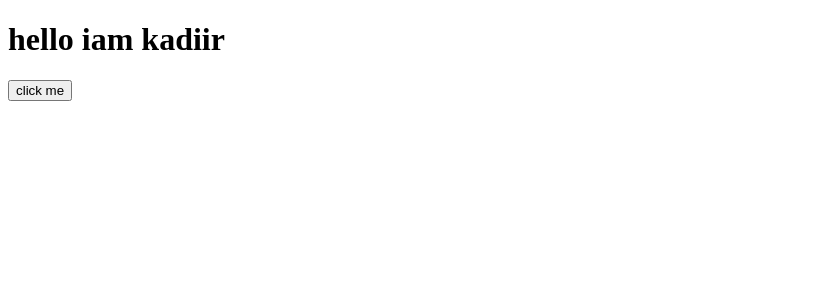
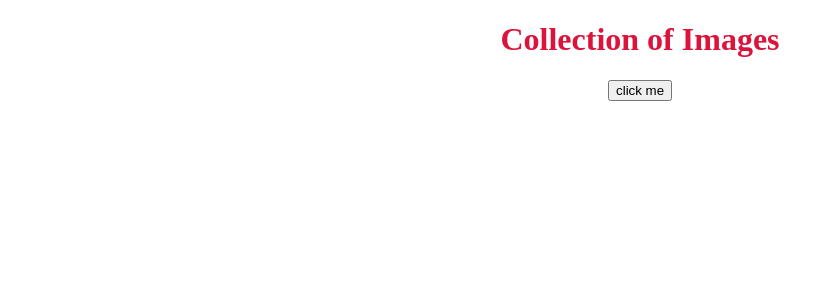
Before and after one commit to kadiri2006/kadiri-blog, a React (Create React App) app: page / in a window 1280 px wide. Shown: the top 300 px of the page, without its empty margins (0-834 px from the left). Built offline with nearby package versions, Linux system fonts and the light colour scheme.

Commit message:
add url image and update image to gallery

```diff
--- a/src/App.js
+++ b/src/App.js
@@ -1,5 +1,6 @@
 import React, { useEffect, useRef, useState } from "react";
 import Images from "./components/Images";
+import style from "./components/style.css"
 export default function App() {
   const [stat, setstat] = useState(false);
   const testd = useRef(false);
@@ -23,9 +24,9 @@ export default function App() {
   return (
     <div>
       {console.log("App render")}
-      <h1>hello iam kadiir</h1>
+      <h1 className="heading">Collection of Images</h1>
       <div>
-        <button onClick={clickHandler}>click me</button>
+        <button onClick={clickHandler} className="btn">click me</button>
       </div>
       {stat ? <Images /> : null}
     </div>
--- a/src/components/images.js
+++ b/src/components/images.js
@@ -1,23 +1,51 @@
-import React, { useEffect } from "react";
+import { React, useEffect, useState } from "react";
+import style from "./style.css";
 
 export default function Images() {
+  const [photos, setphotos] = useState([
+    "https://images.unsplash.com/photo-1511684344724-cda927f1ba0e?ixid=MnwxMjA3fDB8MHxwaG90by1wYWdlfHx8fGVufDB8fHx8&ixlib=rb-1.2.1&auto=format&fit=crop&w=750&q=80",
+    "https://images.unsplash.com/photo-1620246499650-86ee085562fa?ixid=MnwxMjA3fDB8MHxwaG90by1wYWdlfHx8fGVufDB8fHx8&ixlib=rb-1.2.1&auto=format&fit=crop&w=749&q=80",
+    "https://images.unsplash.com/photo-1617932631696-f36237bedf05?ixlib=rb-1.2.1&ixid=MnwxMjA3fDB8MHxwaG90by1wYWdlfHx8fGVufDB8fHx8&auto=format&fit=crop&w=750&q=80",
+  ]);
+  const [urlAdd, seturlAdd] = useState(null);
+
+  function ShowImages() {
+    return photos.map((img) => {
+      return <img src={img} className="indiPhotos" />;
+    });
+  }
+
   useEffect(() => {
-    console.log("Images mounted");
+    //console.log("Images mounted");
 
     let my = setInterval(() => {
-      console.log("hi");
+      //console.log("hi");
     }, 1000);
 
     return () => {
       clearInterval(my);
-      console.log("Image unmount");
+      //console.log("Image unmount");
     };
   });
 
+  let imageAdd = () => {
+    setphotos([...urlAdd]);
+  };
+
+  let onChangeForm = (e) => {
+    seturlAdd([...photos, e.target.value]);
+  };
+
   return (
-    <img
-      src="https://images.unsplash.com/photo-1511684344724-cda927f1ba0e?ixid=MnwxMjA3fDB8MHxwaG90by1wYWdlfHx8fGVufDB8fHx8&ixlib=rb-1.2.1&auto=format&fit=crop&w=750&q=80"
-      alt="helpless"
-    />
+    <div>
+      //{console.log()}
+      <ShowImages />
+      <div className="ib">
+        <input  type="text" onChange={onChangeForm} />
+        <button  onClick={imageAdd}>
+          add url to images
+        </button>
+      </div>
+    </div>
   );
 }
--- /dev/null
+++ b/src/components/style.css
@@ -0,0 +1,16 @@
+.indiPhotos {
+  width: 300px;
+  margin-right: 5px;
+}
+.heading {
+  color: crimson;
+  text-align: center;
+}
+.btn {
+  text-align: center;
+  margin-left: 600px;
+  margin-bottom: 30px;
+}
+.ib{
+    margin-top: 10px;
+}
```
Also changed, not shown: rufworking.js (added, +31 -0 lines), 1 other file (tests, documents, lock files or other folders).
